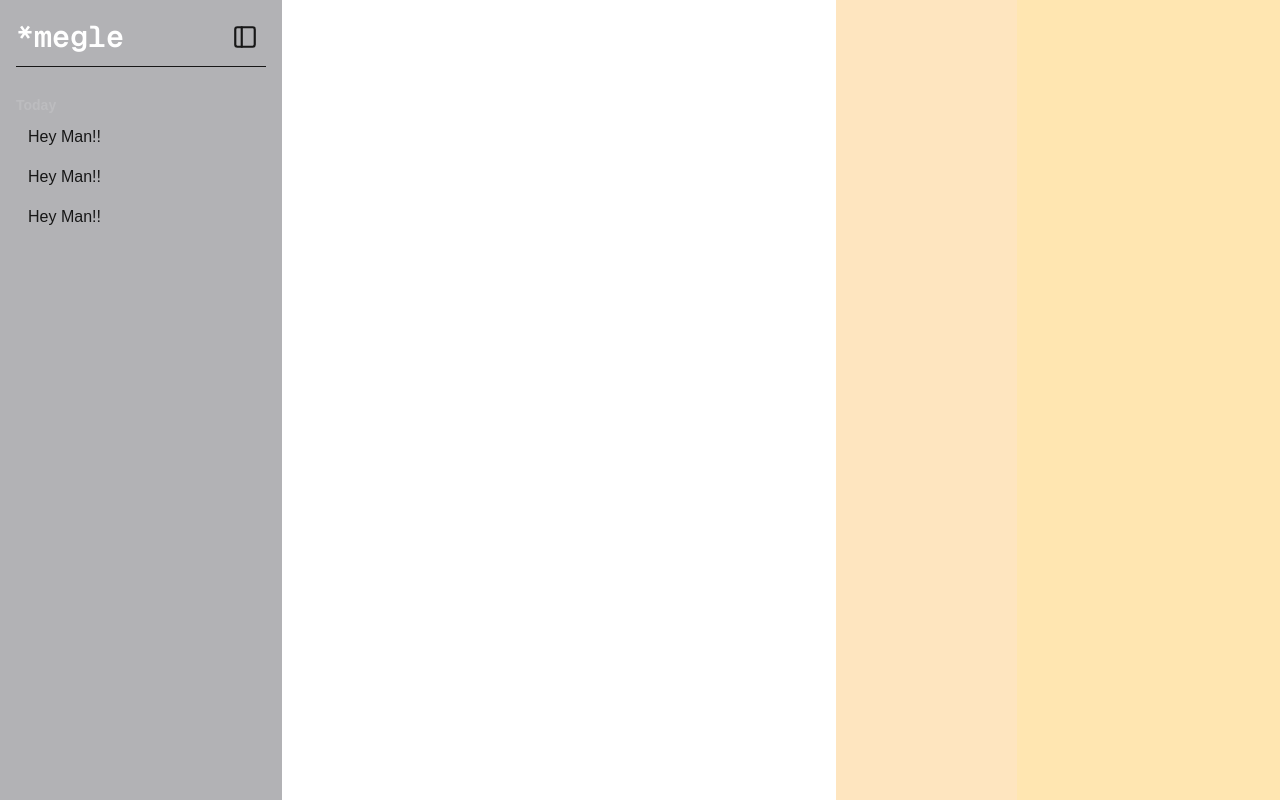
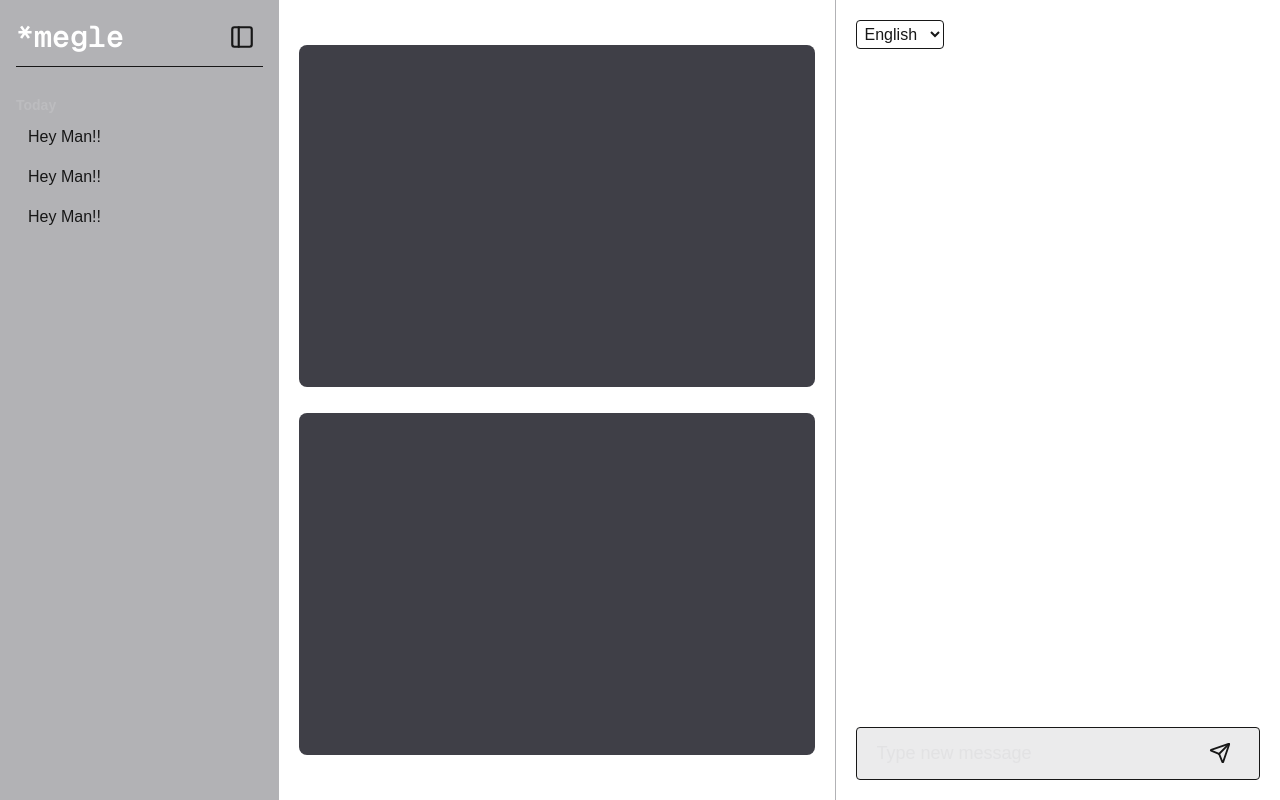
Before and after one commit to Rishabh8210/Omegle-client, a Next.js app: page /chat in a window 1280 px wide. Built offline with nearby package versions, Linux system fonts and the light colour scheme; no server answers.

Commit message:
feat(ChatScreen): Update chat-screen ui

```diff
--- a/app/components/chat/ChatScreen.tsx
+++ b/app/components/chat/ChatScreen.tsx
@@ -1,7 +1,25 @@
+import { Send } from "lucide-react";
+
 export function ChatScreen(){
     return (
-        <div className="h-full w-[40%] bg-amber-500/25 ">
+        <div className="h-full w-[40%] flex flex-col justify-between border-l border-zinc-700/40 p-5">
+            <div className="h-[6%] w-full">
+                <select className="border rounded p-1 outline-0">
+                    <option>English</option>
+                    <option>German</option>
+                    <option>French</option>
+                    <option>Hindi</option>
+                </select>
+            </div>
 
+            <div className="h-[87%] w-full ">
+
+            </div>
+
+            <div className="h-[7%] w-full rounded border flex justify-between items-center px-5 bg-zinc-700/10">
+                <input type="text" placeholder="Type new message" name="input-msg" className="text-lg text-zinc-300/80 w-10/12 p-0 outline-0" />
+                <Send className="hover:bg-zinc-200/10 p-2 cursor-pointer rounded-lg" size={38} />
+            </div>
         </div>
     )
 }
--- a/app/components/chat/VideoCall.tsx
+++ b/app/components/chat/VideoCall.tsx
@@ -1,7 +1,12 @@
 export function VideoCall(){
     return (
-        <div className="h-full w-2/4">
+        <div className="h-full w-2/4 p-5 flex flex-col justify-evenly">
+            <div className="h-[45%] w-full bg-zinc-700 rounded-lg">
 
+            </div>
+            <div className="h-[45%] w-full bg-zinc-700 rounded-lg">
+
+            </div>
         </div>
     )
 }
```
